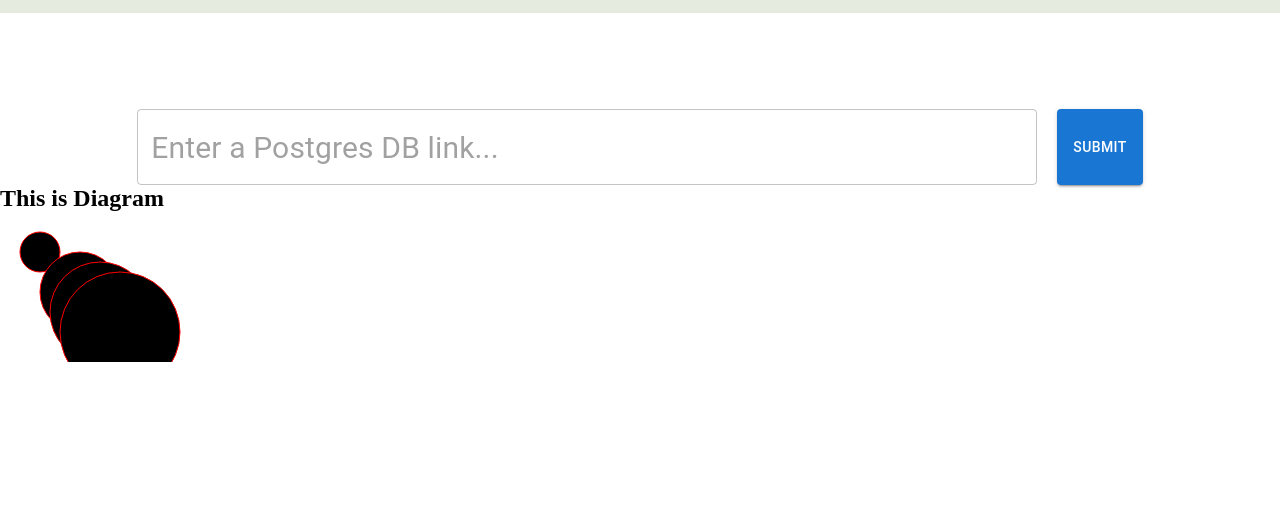
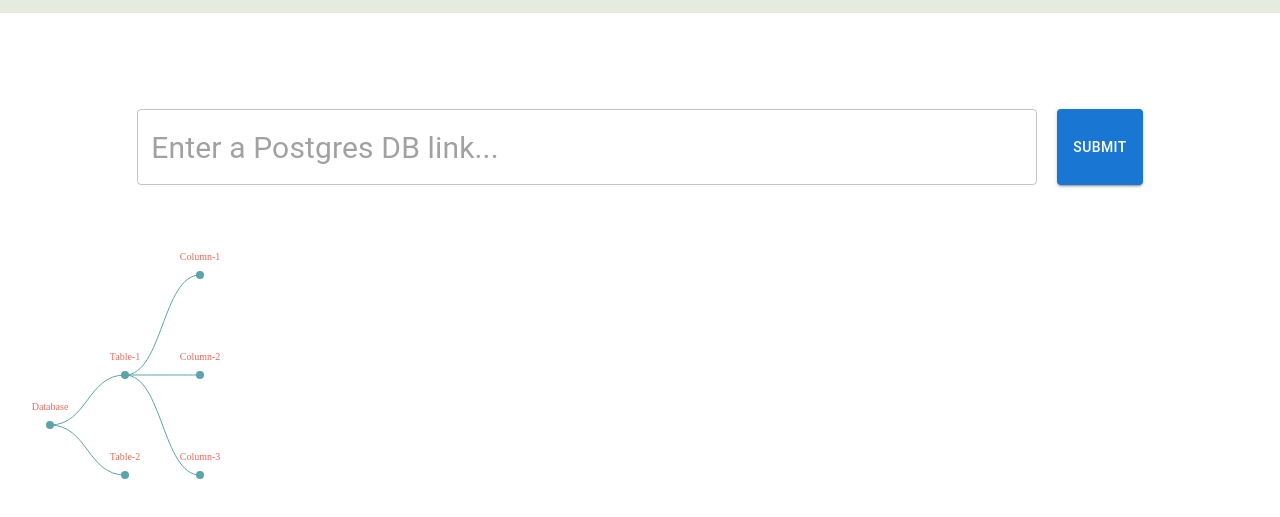
Before and after one commit to oslabs-beta/VisiQL, a React app: page / in a window 1280 px wide. Shown: the part 111-628 px from the top of the page. Built offline with nearby package versions, Linux system fonts and the light colour scheme.

Commit message:
basic tree diagram rendering

```diff
--- a/client/components/Diagram.js
+++ b/client/components/Diagram.js
@@ -1,31 +1,84 @@
 import React, { useRef, useEffect, useState } from 'react';
-import { select, line } from 'd3'; //npm install d3 and then require in the select module
+import { select, line, selectAll, curveCardinal, hierarchy, tree, linkHorizontal
+ } from 'd3'; //npm install d3 and then require in the select module
 
 
-const Diagram = () => {
-  const [data, setData] = useState([20, 40, 50, 60]);
+const Diagram = ({ data }) => {
   const svgRef = useRef();//this returns an obj with a property 'current' it will be undefined until the svg dom element is rendered. We can trigger the rendering with a useEffect hook.
+  // const dimensions = useResizeObserver(svgRef);
   useEffect(() => {
-    console.log(svgRef);
     // this is where we select the element where our svg dom element lives
     const svg =  select(svgRef.current);
-    const myLine = line()
-    .x((value, index) => index * 50)
-    .y(value => value);
+    const root = hierarchy(data);
+    const treeLayout = tree().size([300, 150]);//this can be changed later if made responsive
+    treeLayout(root);
+    const linkGenerator = linkHorizontal()
+      .x(node => node.y + 50)
+      .y(node => node.x)
+    //nodes
+    svg
+      .selectAll('.node')
+      .data(root.descendants())
+      .join('circle')
+      .attr('class', 'node')
+      .attr('r', 4)
+      .attr('fill', '#5ca4a9')
+      .attr('cx', node => node.y + 50)
+      .attr('cy', node => node.x);
+
+    //links
+    svg
+      .selectAll('.link')
+      .data(root.links())
+      .join('path')
+      .attr('class', 'link')
+      .attr('fill', 'none')
+      .attr('stroke', '#5ca4a9')
+      .attr('d', linkGenerator)
+      .attr('stroke-dasharray', function() {
+        const length = this.getTotalLength();
+        return `${length} ${length}`;
+      })
+      .attr('stroke-dashoffset', function() {
+        const length = this.getTotalLength();
+        return length;
+      })
+      .transition()
+      .attr('stroke-dashoffset', 0)
+
+    //labels
+    svg
+      .selectAll('.label')
+      .data(root.descendants())
+      .join('text')
+      .attr('class', 'label')
+      .text(node => node.data.name)
+      .attr('text-anchor', 'middle')
+      .attr('font-size', 10)
+      .attr('fill', '#ed6a5a')
+      .attr('x', node => node.y + 50)
+      .attr('y', node => node.x - 15)
     // this returns a selection obj. the most imp props are enter, exit, update. enter => represents the dom elements that need to enter the svg to sync data and dom. update(groups) => represents the elements that need to be synced. exit => represents any extra dom elements that need to be removed because there is no data element to connect to it.
-    svg
-    .selectAll('circle')
-    .data(data)
-    .join('circle')
-    .attr('r', value => value)
-    .attr('cx', value => value * 2)
-    .attr('cy', value => value * 2)
-    .attr('stroke', 'red')
-  }, []);
+  //   svg
+  //   .selectAll('circle')
+  //   .data(data)
+  //   .join('circle')
+  //   .attr('r', value => value)
+  //   .attr('cx', value => value * 2)
+  //   .attr('cy', value => value * 2)
+  //   .attr('stroke', 'red')
+      // svg
+      // .selectAll('path')
+      // .data([data])
+      // .join('path')
+      // .attr('d', value => myLine(value))
+      // .attr('fill', 'none')
+      // .attr('stroke', 'blue')
+  }, [data]);
+
   return (
   <div id='diagram'>
-    <h2>This is Diagram</h2>
-    <svg ref={svgRef}>
+    <svg id='tree-svg' ref={svgRef}>
       {/* the path element draws a line. the d attr is a collection of all the dots along the path  */}
 
 
--- a/client/components/VisualizerContainer.js
+++ b/client/components/VisualizerContainer.js
@@ -1,14 +1,38 @@
-import React from 'react';
+import React, {useState, useEffect, useRef} from 'react';
 import DBInput from './DBInput';
 import Diagram from './Diagram';
 
+const initialData = {
+  name: 'Database',
+  children: [
+    {name: 'Table-1',
+      children: [
+        {
+          name: 'Column-1'
+        },
+        {
+          name: 'Column-2'
+        },
+        {
+          name: 'Column-3'
+        }
+      ],
+    },
+    {
+      name: 'Table-2'
+    }
+  ]
+};
+
 const VisualizerContainer = () => {
+  const [data, setData] = useState(initialData);
   return (
     <div id='vis-container'>
       <DBInput />
-      <Diagram />
+      <Diagram data={data} />
     </div>
   );
 };
 
 export default VisualizerContainer;
+//might need the fetch request and onSubmit here to trigger the update to data
--- a/client/scss/_index.scss
+++ b/client/scss/_index.scss
@@ -35,6 +35,21 @@ li {
   margin-right: 2rem;
 }
 
+#vis-container {
+  display: flex;
+  flex-direction: column;
+  gap: 40px;
+  align-content: center;
+  justify-content: center;
+}
+
+#tree-svg {
+  width: 600px;
+  height: 400px;
+  align-self: center;
+  justify-self: center;
+
+}
 .db-input {
   display: flex;
   flex-direction: row;
```
Also changed, not shown: dist/bundle.js.
